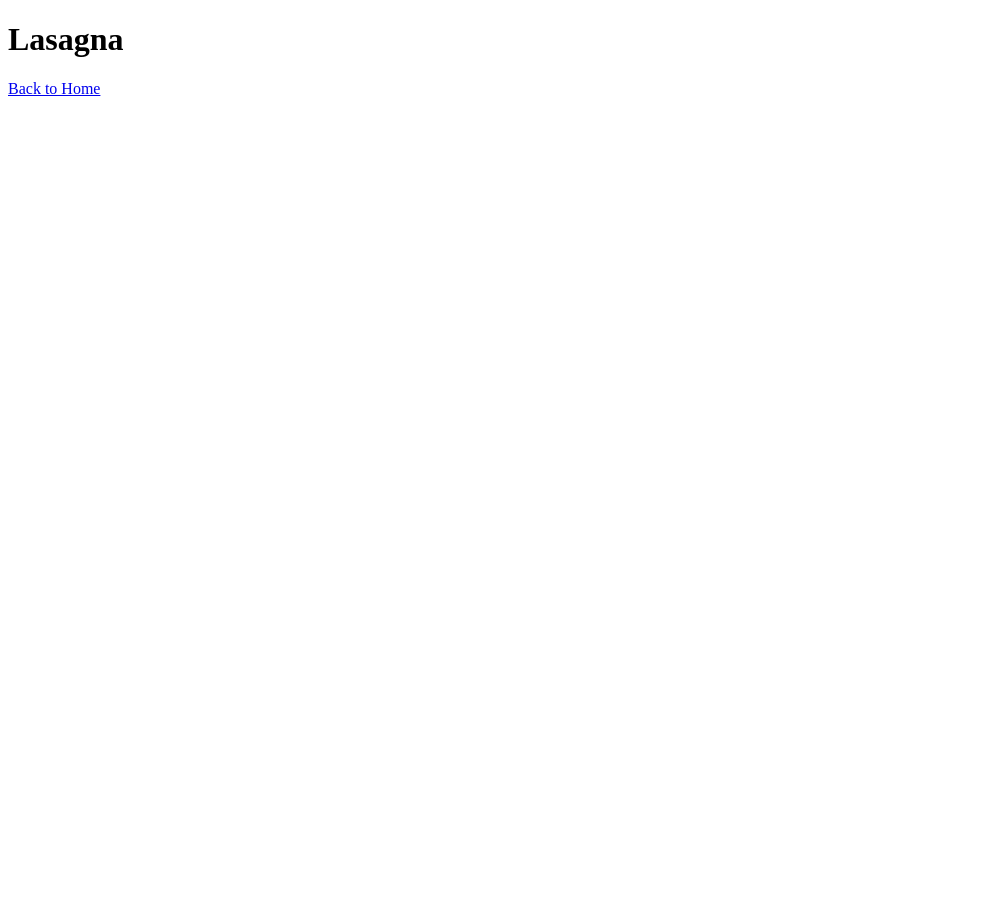
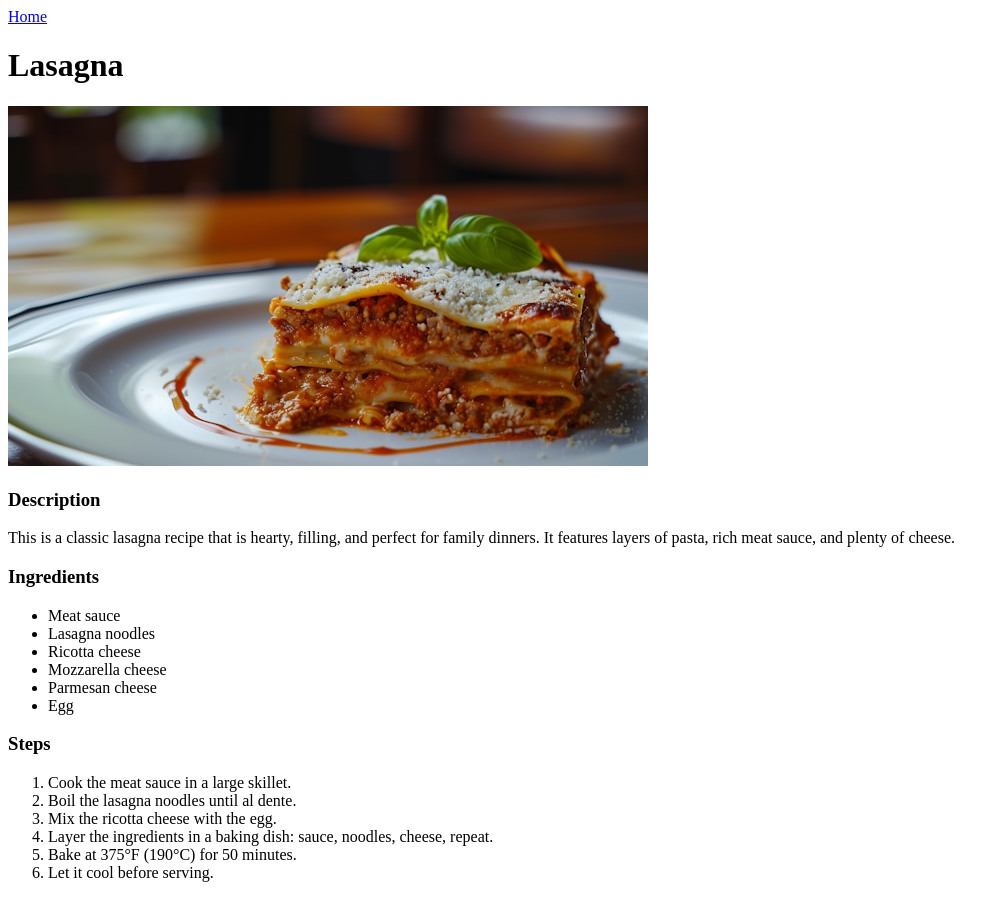
Before and after one commit to xSunshine22x/odin-recipes, a plain HTML site: page recipes/lasagna.html in a window 1280 px wide. Shown: the whole page, without its empty margins (0-1006 px from the left). Before the commit the page ends 800 px from the top, so only its background shows below. Drawn offline with Linux system fonts and the light colour scheme.

Commit message:
Add content to lasagna recipe: image, ingredients and steps

```diff
--- a/recipes/lasagna.html
+++ b/recipes/lasagna.html
@@ -1,13 +1,44 @@
 <!DOCTYPE html>
 <html lang="en">
-<head>
-    <meta charset="UTF-8">
-    <meta name="viewport" content="width=device-width, initial-scale=1.0">
+  <head>
+    <meta charset="UTF-8" />
+    <meta name="viewport" content="width=device-width, initial-scale=1.0" />
     <title>Lasagna</title>
-</head>
-<body>
+  </head>
+  <body>
+    <a href="../index.html">Home</a>
+
     <h1>Lasagna</h1>
 
-    <a href="../index.html">Back to Home</a>
-</body>
+    <img src="/img/lasagna.jpg" alt="A delicious slice of lasagna" />
+
+    <h3>Description</h3>
+    <p>
+      This is a classic lasagna recipe that is hearty, filling, and perfect for
+      family dinners. It features layers of pasta, rich meat sauce, and plenty
+      of cheese.
+    </p>
+
+    <h3>Ingredients</h3>
+    <ul>
+      <li>Meat sauce</li>
+      <li>Lasagna noodles</li>
+      <li>Ricotta cheese</li>
+      <li>Mozzarella cheese</li>
+      <li>Parmesan cheese</li>
+      <li>Egg</li>
+    </ul>
+
+    <h3>Steps</h3>
+    <ol>
+      <li>Cook the meat sauce in a large skillet.</li>
+      <li>Boil the lasagna noodles until al dente.</li>
+      <li>Mix the ricotta cheese with the egg.</li>
+      <li>
+        Layer the ingredients in a baking dish: sauce, noodles, cheese, repeat.
+      </li>
+      <li>Bake at 375°F (190°C) for 50 minutes.</li>
+      <li>Let it cool before serving.</li>
+    </ol>
+  </body>
 </html>
```
Also changed, not shown: img/lasagna.jpg (added).
